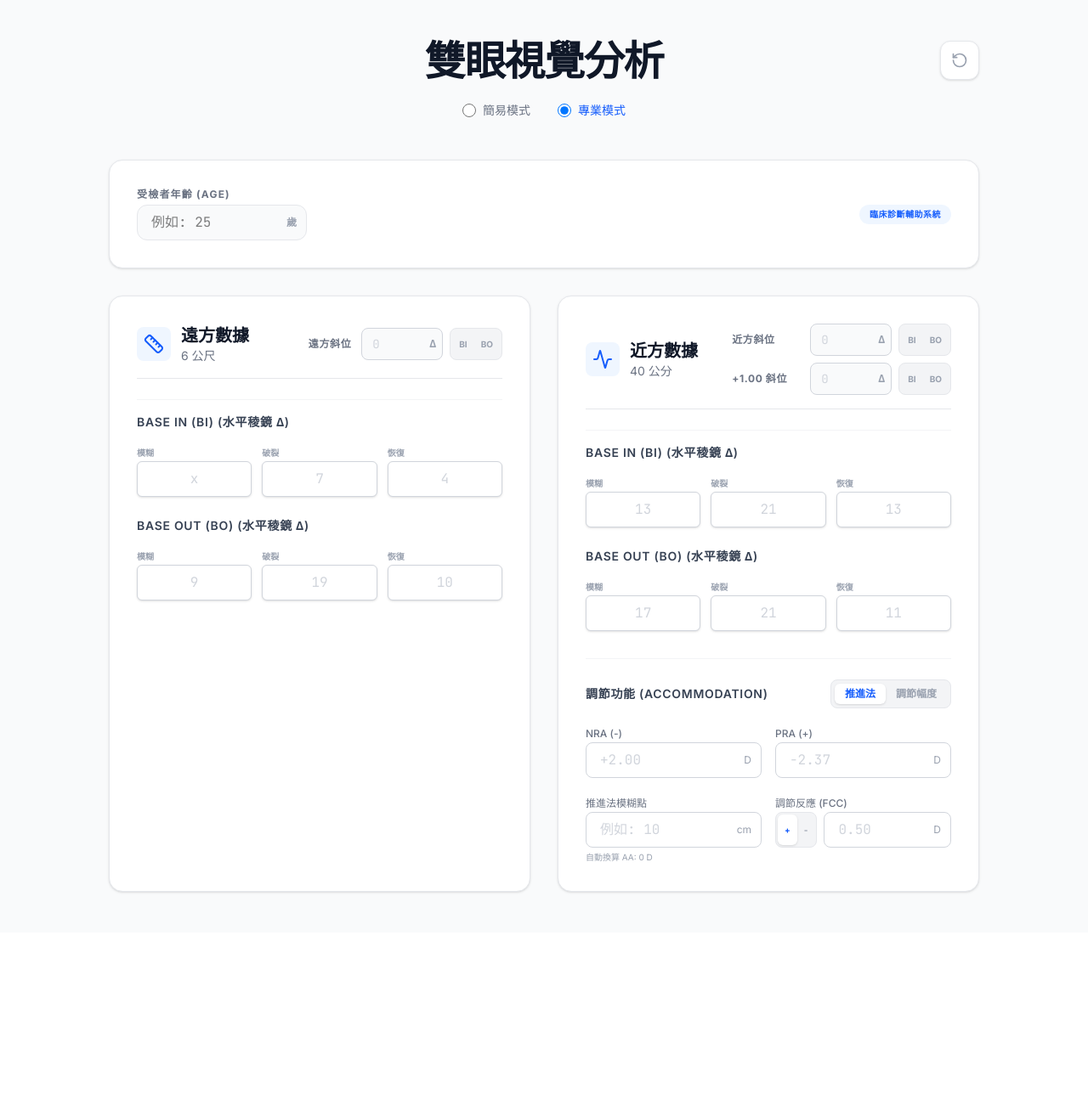
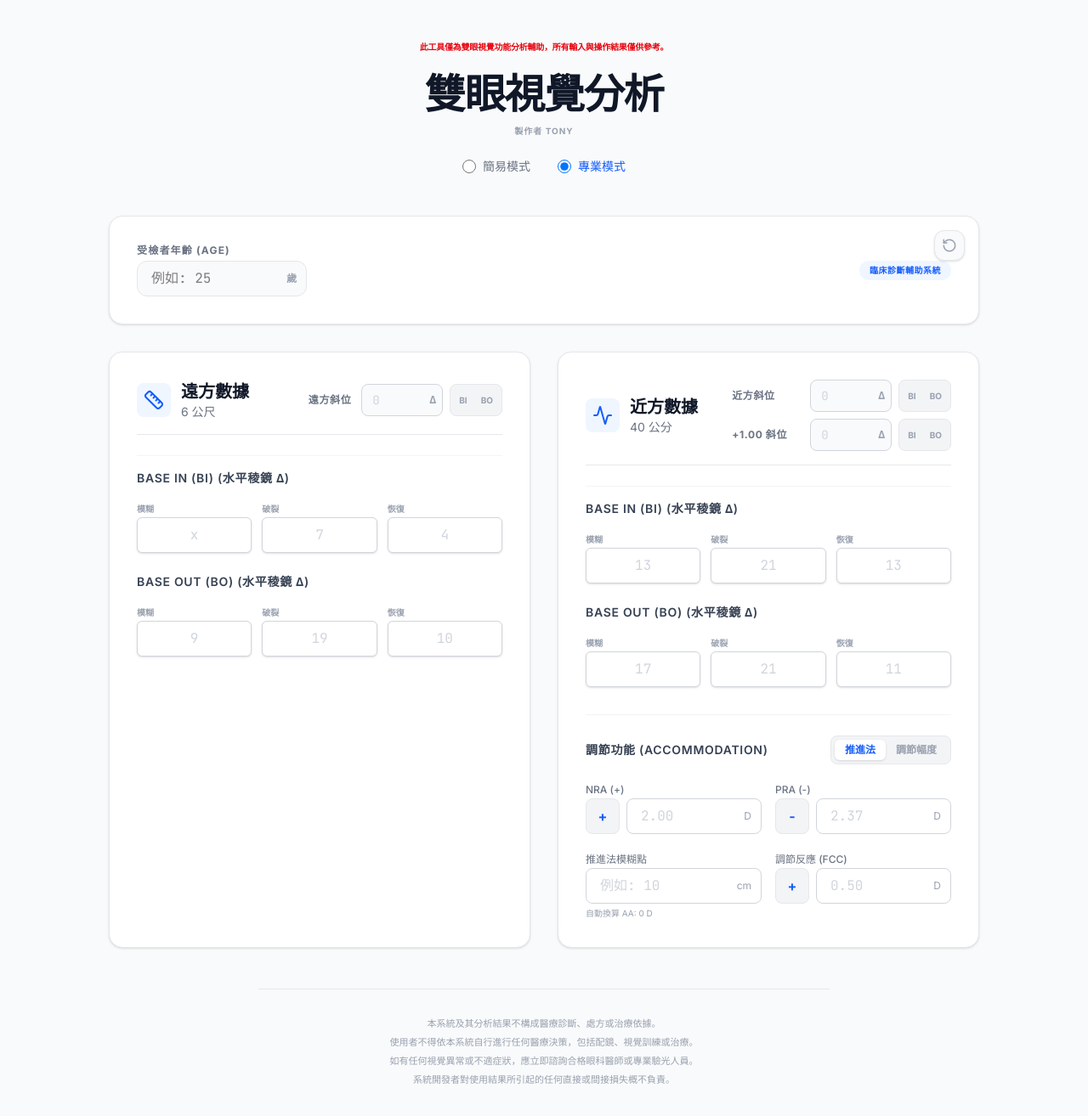
Before and after one commit to Luna05140514/ACA, a React (Vite) app: page / in a window 1280 px wide. Shown: the top 1314 px of the page at 85% size. Before the commit the page ends 1098 px from the top, so only its background shows below. Built offline with nearby package versions, Linux system fonts and the light colour scheme.

Commit message:
Add files via upload

```diff
--- a/src/App.tsx
+++ b/src/App.tsx
@@ -4,7 +4,7 @@
  */
 
 import React, { useState } from 'react';
-import { Eye, Ruler, Activity, Save, RotateCcw, Info } from 'lucide-react';
+import { Eye, Ruler, Activity, Save, RotateCcw, Info, AlertTriangle } from 'lucide-react';
 
 interface PrismData {
   blur: string;
@@ -31,8 +31,10 @@ interface VisionData {
     phoriaPlus1Type: 'exo' | 'eso' | 'ortho';
     bi: PrismData;
     bo: PrismData;
-    nra: string;
-    pra: string;
+    nraValue: string;
+    nraType: 'plus' | 'minus';
+    praValue: string;
+    praType: 'plus' | 'minus';
   };
 }
 
@@ -61,8 +63,10 @@ const getInitialData = (): VisionData => ({
     phoriaPlus1Type: 'ortho',
     bi: initialPrismData(),
     bo: initialPrismData(),
-    nra: '',
-    pra: '',
+    nraValue: '',
+    nraType: 'plus',
+    praValue: '',
+    praType: 'minus',
   },
 });
 
@@ -170,8 +174,8 @@ const calculateDysfunctionType = (data: VisionData) => {
   const nearType = data.near.phoriaType;
   const age = parseValue(data.age);
   const aa = parseValue(data.aa);
-  const nra = parseValue(data.near.nra);
-  const pra = parseValue(data.near.pra);
+  const nra = parseValue(data.near.nraValue) * (data.near.nraType === 'plus' ? 1 : -1);
+  const pra = parseValue(data.near.praValue) * (data.near.praType === 'plus' ? 1 : -1);
   const fcc = parseValue(data.fccValue) * (data.fccType === 'plus' ? 1 : -1);
 
   // AC/A calculation (Gradient)
@@ -262,8 +266,8 @@ const calculateDysfunctionType = (data: VisionData) => {
   const isFCCNormal = data.fccValue !== '' && fcc >= 0 && fcc <= 1.00;
   const isFCCLag = data.fccValue !== '' && fcc > 1.00;
   const isFCCLead = data.fccValue !== '' && fcc < 0;
-  const isPRALow = data.near.pra !== '' && Math.abs(pra) < 1.75;
-  const isNRALow = data.near.nra !== '' && nra < 1.75;
+  const isPRALow = data.near.praValue !== '' && Math.abs(pra) < 1.75;
+  const isNRALow = data.near.nraValue !== '' && nra < 1.75;
 
   if (aaStatus === 'Low') {
     if (isFCCLag) {
@@ -320,15 +324,6 @@ const ComprehensiveAnalysis = ({ data }: { data: VisionData }) => {
       </div>
 
       <div className="grid grid-cols-1 md:grid-cols-2 gap-6">
-        {/* Primary Diagnosis */}
-        <div className="bg-white/10 rounded-2xl p-6 backdrop-blur-md border border-white/20 shadow-inner">
-          <div className="text-xs font-bold text-blue-200 mb-2 uppercase tracking-widest">聚散功能判定</div>
-          <div className="text-2xl font-black mb-3 leading-tight">{result.type}</div>
-          <p className="text-sm text-blue-50 leading-relaxed opacity-90">
-            {result.desc}
-          </p>
-        </div>
-
         {/* Accommodation Diagnosis */}
         <div className="bg-white/10 rounded-2xl p-6 backdrop-blur-md border border-white/20 shadow-inner">
           <div className="text-xs font-bold text-blue-200 mb-2 uppercase tracking-widest">調節功能判定</div>
@@ -358,6 +353,15 @@ const ComprehensiveAnalysis = ({ data }: { data: VisionData }) => {
             </div>
           )}
         </div>
+
+        {/* Primary Diagnosis */}
+        <div className="bg-white/10 rounded-2xl p-6 backdrop-blur-md border border-white/20 shadow-inner">
+          <div className="text-xs font-bold text-blue-200 mb-2 uppercase tracking-widest">聚散功能判定</div>
+          <div className="text-2xl font-black mb-3 leading-tight">{result.type}</div>
+          <p className="text-sm text-blue-50 leading-relaxed opacity-90">
+            {result.desc}
+          </p>
+        </div>
       </div>
 
       <div className="mt-6 grid grid-cols-2 sm:grid-cols-4 gap-4">
@@ -377,7 +381,8 @@ const ComprehensiveAnalysis = ({ data }: { data: VisionData }) => {
         <div className="bg-white/5 rounded-xl p-4 border border-white/10 text-center">
           <div className="text-[10px] uppercase font-bold text-blue-200 mb-1">NRA/PRA</div>
           <div className="text-sm font-mono font-bold">
-            {data.near.nra || '-'}/{data.near.pra || '-'}
+            {data.near.nraValue ? (data.near.nraType === 'plus' ? '+' : '-') + data.near.nraValue : '-'}/
+            {data.near.praValue ? (data.near.praType === 'plus' ? '+' : '-') + data.near.praValue : '-'}
           </div>
         </div>
         <div className="bg-white/5 rounded-xl p-4 border border-white/10 text-center">
@@ -386,6 +391,16 @@ const ComprehensiveAnalysis = ({ data }: { data: VisionData }) => {
             {data.fccValue ? (data.fccType === 'plus' ? '+' : '-') + data.fccValue : '-'}
           </div>
         </div>
+      </div>
+
+      {/* Result Interpretation Warning */}
+      <div className="mt-8 pt-6 border-t border-white/10 text-center space-y-1">
+        <p className="text-[11px] text-blue-200/60 leading-relaxed font-medium">
+          分析結果受受測者主觀反應、疲勞程度及測試環境影響，僅反映當下視覺狀態。
+        </p>
+        <p className="text-[11px] text-blue-200/60 leading-relaxed font-medium">
+          結果僅供參考，任何視覺訓練或配鏡決策應由專業人員經完整評估後。
+        </p>
       </div>
     </div>
   );
@@ -559,16 +574,25 @@ export default function App() {
         }
       };
 
+      let finalValue = value;
+      // Auto-format NRA/PRA: "200" -> "2.00"
+      if (field === 'nraValue' || field === 'praValue') {
+        const digits = value.replace(/[^\d]/g, '');
+        if (digits.length === 3) {
+          finalValue = (parseInt(digits) / 100).toFixed(2);
+        }
+      }
+
       if (subField && (field === 'bi' || field === 'bo')) {
         // @ts-ignore
         newData[section][field] = {
           // @ts-ignore
           ...prev[section][field],
-          [subField]: value,
+          [subField]: finalValue,
         };
       } else {
         // @ts-ignore
-        newData[section][field] = value;
+        newData[section][field] = finalValue;
 
         // Auto-switch phoria type based on value
         if (field === 'phoriaValue' || field === 'phoriaPlus1Value') {
@@ -624,15 +648,11 @@ export default function App() {
   return (
     <div className="min-h-screen bg-gray-50 py-12 px-4 sm:px-6 lg:px-8 font-sans relative">
       <div className="max-w-5xl mx-auto relative">
-        {/* Top Right Reset Button */}
-        <div className="absolute top-0 right-0">
-          <button
-            onClick={handleReset}
-            title="清除所有數據"
-            className="p-3 bg-white border border-gray-200 text-gray-400 hover:text-red-500 hover:border-red-100 hover:bg-red-50 rounded-xl transition-all shadow-sm group"
-          >
-            <RotateCcw size={20} className="group-hover:rotate-[-45deg] transition-transform" />
-          </button>
+        {/* Top Warning */}
+        <div className="mb-6 text-center">
+          <p className="text-[10px] font-bold text-red-600 tracking-tight">
+            此工具僅為雙眼視覺功能分析輔助，所有輸入與操作結果僅供參考。
+          </p>
         </div>
 
         {/* Header */}
@@ -640,6 +660,11 @@ export default function App() {
           <h1 className="text-4xl font-extrabold text-gray-900 tracking-tight sm:text-5xl">
             雙眼視覺分析
           </h1>
+          <div className="mt-3 flex items-center justify-center gap-3">
+            <div className="text-[10px] font-bold text-gray-400 uppercase tracking-widest">
+              製作者 Tony
+            </div>
+          </div>
           <div className="flex justify-center gap-8 mt-6">
             <label className="flex items-center gap-2 cursor-pointer group">
               <input
@@ -669,7 +694,17 @@ export default function App() {
         </div>
 
         {/* General Info Section */}
-        <div className="bg-white rounded-2xl shadow-sm border border-gray-200 p-8 mb-8">
+        <div className="bg-white rounded-2xl shadow-sm border border-gray-200 p-8 mb-8 relative">
+          {/* Box Reset Button */}
+          <div className="absolute top-4 right-4">
+            <button
+              onClick={handleReset}
+              title="清除所有數據"
+              className="p-2 bg-gray-50 border border-gray-200 text-gray-400 hover:text-red-500 hover:border-red-100 hover:bg-red-50 rounded-xl transition-all shadow-sm group"
+            >
+              <RotateCcw size={18} className="group-hover:rotate-[-45deg] transition-transform" />
+            </button>
+          </div>
           <div className="flex items-center gap-4">
             <div className="flex-1 space-y-1">
               <label className="block text-xs font-bold text-gray-500 uppercase tracking-widest">
@@ -937,33 +972,49 @@ export default function App() {
                 {mode === 'professional' && (
                   <div className="grid grid-cols-2 gap-4 mb-4">
                     <div className="space-y-1">
-                      <span className="text-xs text-gray-500 font-medium">NRA (-)</span>
-                      <div className="relative">
+                      <span className="text-xs text-gray-500 font-medium">NRA (+)</span>
+                      <div className="flex gap-2">
+                        <button
+                          onClick={() => handleInputChange('near', 'nraType', data.near.nraType === 'plus' ? 'minus' : 'plus')}
+                          className="px-3 py-2 bg-gray-100 text-blue-600 font-bold rounded-lg border border-gray-200 hover:bg-gray-200 transition-all min-w-[40px]"
+                        >
+                          {data.near.nraType === 'plus' ? '+' : '-'}
+                        </button>
+                        <div className="relative flex-1">
                           <input
                             id="near-nra"
                             type="text"
-                          value={data.near.nra}
-                          onChange={(e) => handleInputChange('near', 'nra', e.target.value)}
+                            value={data.near.nraValue}
+                            onChange={(e) => handleInputChange('near', 'nraValue', e.target.value)}
                             onKeyDown={(e) => handleKeyDown(e, 'near-nra')}
-                          placeholder="+2.00"
+                            placeholder="2.00"
                             className="w-full px-4 py-2 bg-white border border-gray-300 rounded-lg focus:ring-2 focus:ring-blue-500 font-mono placeholder:text-gray-300"
                           />
                           <span className="absolute right-3 top-1/2 -translate-y-1/2 text-gray-400 text-xs">D</span>
                         </div>
                       </div>
+                    </div>
                     <div className="space-y-1">
-                      <span className="text-xs text-gray-500 font-medium">PRA (+)</span>
-                      <div className="relative">
+                      <span className="text-xs text-gray-500 font-medium">PRA (-)</span>
+                      <div className="flex gap-2">
+                        <button
+                          onClick={() => handleInputChange('near', 'praType', data.near.praType === 'plus' ? 'minus' : 'plus')}
+                          className="px-3 py-2 bg-gray-100 text-blue-600 font-bold rounded-lg border border-gray-200 hover:bg-gray-200 transition-all min-w-[40px]"
+                        >
+                          {data.near.praType === 'plus' ? '+' : '-'}
+                        </button>
+                        <div className="relative flex-1">
                           <input
                             id="near-pra"
                             type="text"
-                          value={data.near.pra}
-                          onChange={(e) => handleInputChange('near', 'pra', e.target.value)}
+                            value={data.near.praValue}
+                            onChange={(e) => handleInputChange('near', 'praValue', e.target.value)}
                             onKeyDown={(e) => handleKeyDown(e, 'near-pra')}
-                          placeholder="-2.37"
+                            placeholder="2.37"
                             className="w-full px-4 py-2 bg-white border border-gray-300 rounded-lg focus:ring-2 focus:ring-blue-500 font-mono placeholder:text-gray-300"
                           />
                           <span className="absolute right-3 top-1/2 -translate-y-1/2 text-gray-400 text-xs">D</span>
+                        </div>
                       </div>
                     </div>
                   </div>
@@ -1012,21 +1063,12 @@ export default function App() {
                   <div className="space-y-1">
                     <span className="text-xs text-gray-500 font-medium">調節反應 (FCC)</span>
                     <div className="flex gap-2">
-                      <div className="flex bg-gray-100 p-0.5 rounded-lg border border-gray-200">
-                        {(['plus', 'minus'] as const).map((type) => (
                       <button
-                            key={type}
-                            onClick={() => handleInputChange('general', 'fccType', type)}
-                            className={`px-2 py-1 text-[10px] font-bold rounded-md transition-all ${
-                              data.fccType === type
-                                ? 'bg-white text-blue-600 shadow-sm'
-                                : 'text-gray-400 hover:text-gray-600'
-                            }`}
+                        onClick={() => handleInputChange('general', 'fccType', data.fccType === 'plus' ? 'minus' : 'plus')}
+                        className="px-3 py-2 bg-gray-100 text-blue-600 font-bold rounded-lg border border-gray-200 hover:bg-gray-200 transition-all min-w-[40px]"
                       >
-                            {type === 'plus' ? '+' : '-'}
+                        {data.fccType === 'plus' ? '+' : '-'}
                       </button>
-                        ))}
-                      </div>
                       <div className="relative flex-1">
                         <input
                           id="near-fcc"
@@ -1053,6 +1095,21 @@ export default function App() {
           </div>
         )}
 
+        {/* Footer Disclaimer */}
+        <div className="mt-12 pt-8 border-t border-gray-200 text-center max-w-2xl mx-auto space-y-1">
+          <p className="text-[11px] text-gray-400 leading-relaxed">
+            本系統及其分析結果不構成醫療診斷、處方或治療依據。
+          </p>
+          <p className="text-[11px] text-gray-400 leading-relaxed">
+            使用者不得依本系統自行進行任何醫療決策，包括配鏡、視覺訓練或治療。
+          </p>
+          <p className="text-[11px] text-gray-400 leading-relaxed">
+            如有任何視覺異常或不適症狀，應立即諮詢合格眼科醫師或專業驗光人員。
+          </p>
+          <p className="text-[11px] text-gray-400 leading-relaxed">
+            系統開發者對使用結果所引起的任何直接或間接損失概不負責。
+          </p>
+        </div>
       </div>
     </div>
   );
```
Lines whose indentation alone changed are shown as unchanged.
